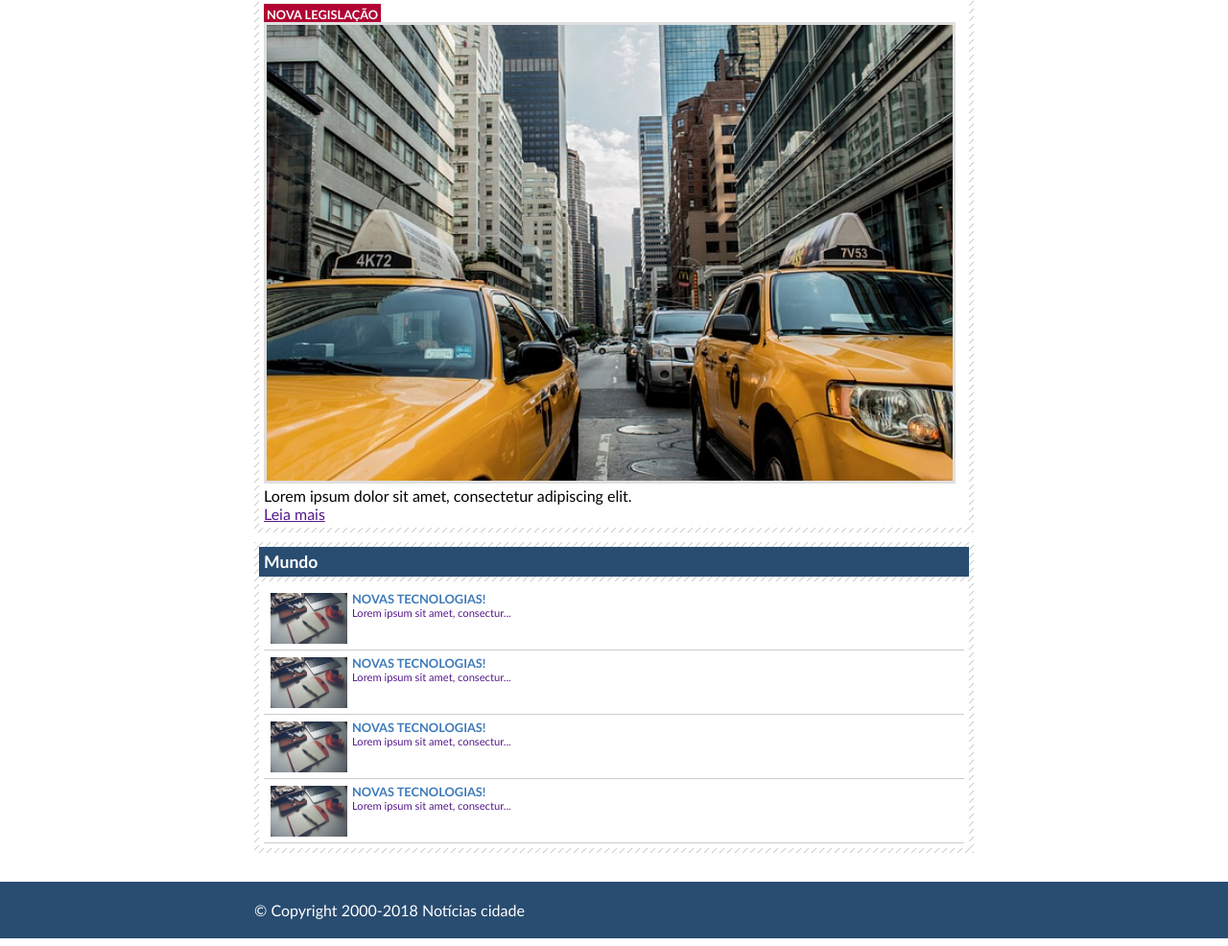
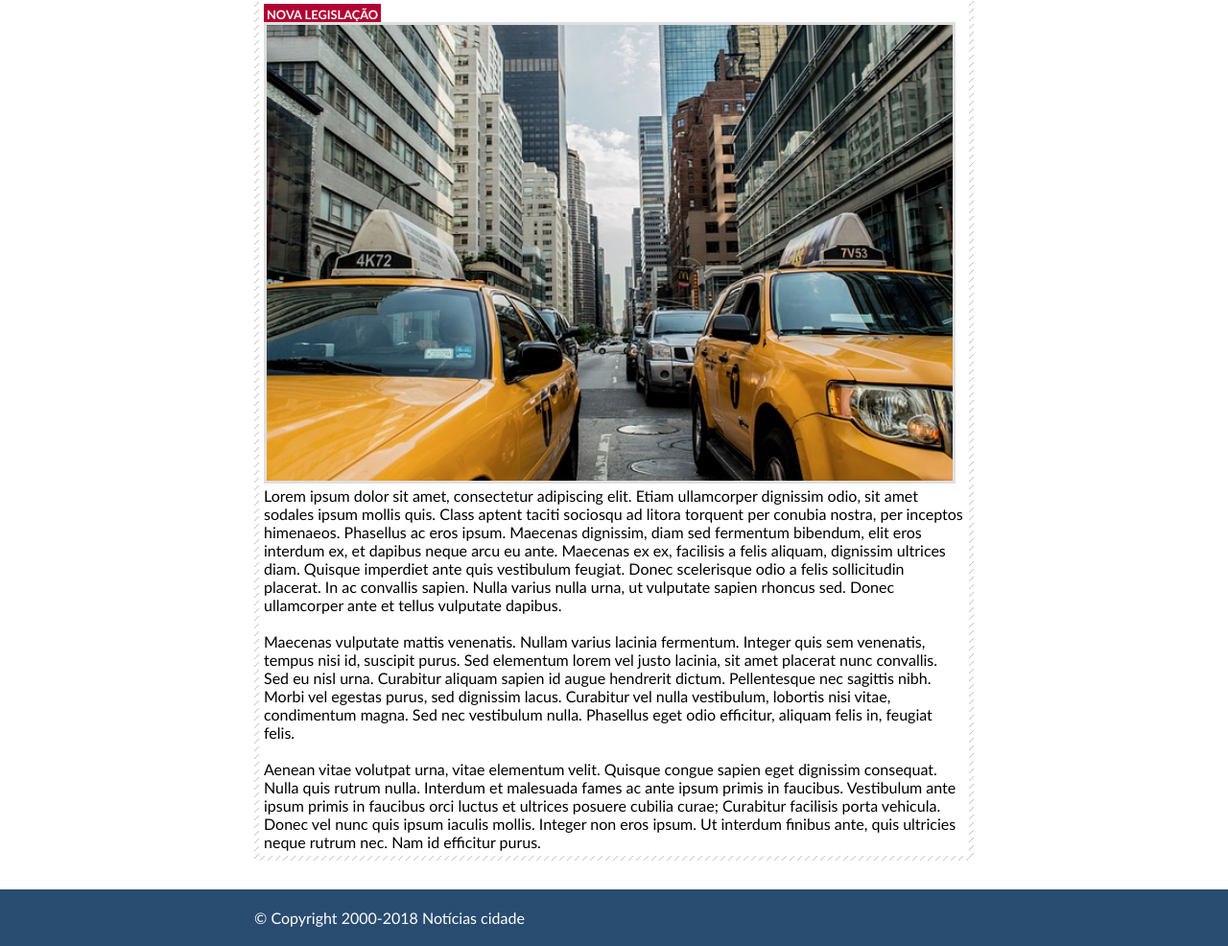
Before and after one commit to davicezarborgesdeveloper/desenvolvimento-web, a plain HTML site: page 4.NoticiaCidade/nova-legislacao.html in a window 1280 px wide. Shown: the part 287-1273 px from the top of the page at 96% size. Drawn offline with Linux system fonts and the light colour scheme.

Commit message:
finalização

```diff
--- a/4.NoticiaCidade/css/style.css
+++ b/4.NoticiaCidade/css/style.css
@@ -11,6 +11,22 @@ body {
 #container {
     width: 750px;
     margin: 0 auto;
+}
+
+a:link,
+a:visited {
+    color: #b10333;
+    padding: 2px;
+}
+
+a:hover {
+    color: #e50040;
+}
+
+ul {
+    margin: 0;
+    padding: 0;
+    list-style: none;
 }
 
 #topo {
@@ -27,11 +43,7 @@ body {
     text-indent: -3000px;
 }
 
-ul {
-    margin: 0;
-    padding: 0;
-    list-style: none;
-}
+
 
 
 #topo ul {
@@ -212,6 +224,7 @@ h3 {
 
 #lista-noticias li a p {
     font-size: 0.7em;
+    color: #000;
 }
 
 #lista-noticias li:hover {
--- a/4.NoticiaCidade/nova-legislacao.html
+++ b/4.NoticiaCidade/nova-legislacao.html
@@ -7,7 +7,7 @@
     <link rel="stylesheet" type="text/css" href="css/style.css">
 </head>
 
-<body id="uma-coluna" class="fotos">
+<body id="uma-coluna" class="home">
     <!-- Início container-->
     <div id="container">
         <!-- Início topo-->
@@ -32,45 +32,29 @@
                     <div class="caixa-conteudo">
                         <h3>Nova legislação</h3>
                         <img class="imagem-principal" src="images/taxi.jpg" width="100%">
-                        <p>Lorem ipsum dolor sit amet, consectetur adipiscing elit.</p>
-                        <a href="">Leia mais</a>
+                        <p>Lorem ipsum dolor sit amet, consectetur adipiscing elit. Etiam ullamcorper dignissim odio,
+                            sit amet sodales ipsum mollis quis. Class aptent taciti sociosqu ad litora torquent per
+                            conubia nostra, per inceptos himenaeos. Phasellus ac eros ipsum. Maecenas dignissim, diam
+                            sed fermentum bibendum, elit eros interdum ex, et dapibus neque arcu eu ante. Maecenas ex
+                            ex, facilisis a felis aliquam, dignissim ultrices diam. Quisque imperdiet ante quis
+                            vestibulum feugiat. Donec scelerisque odio a felis sollicitudin placerat. In ac convallis
+                            sapien. Nulla varius nulla urna, ut vulputate sapien rhoncus sed. Donec ullamcorper ante et
+                            tellus vulputate dapibus.</p><br>
+                        <p>Maecenas vulputate mattis venenatis. Nullam varius lacinia fermentum. Integer quis sem
+                            venenatis, tempus nisi id, suscipit purus. Sed elementum lorem vel justo lacinia, sit amet
+                            placerat nunc convallis. Sed eu nisl urna. Curabitur aliquam sapien id augue hendrerit
+                            dictum. Pellentesque nec sagittis nibh. Morbi vel egestas purus, sed dignissim lacus.
+                            Curabitur vel nulla vestibulum, lobortis nisi vitae, condimentum magna. Sed nec vestibulum
+                            nulla. Phasellus eget odio efficitur, aliquam felis in, feugiat felis.</p><br>
+                        <p>Aenean vitae volutpat urna, vitae elementum velit. Quisque congue sapien eget dignissim
+                            consequat. Nulla quis rutrum nulla. Interdum et malesuada fames ac ante ipsum primis in
+                            faucibus. Vestibulum ante ipsum primis in faucibus orci luctus et ultrices posuere cubilia
+                            curae; Curabitur facilisis porta vehicula. Donec vel nunc quis ipsum iaculis mollis. Integer
+                            non eros ipsum. Ut interdum finibus ante, quis ultricies neque rutrum nec. Nam id efficitur
+                            purus.</p>
                     </div>
                 </div>
-                <div class="caixa">
-                    <h2>Mundo</h2>
-                    <div class="caixa-conteudo">
-                        <ul id="lista-noticias">
-                            <li>
-                                <a href="">
-                                    <img src="images/tecnologia.jpg" width="80">
-                                    <h3>Novas Tecnologias!</h3>
-                                    <p>Lorem ipsum sit amet, consectur...</p>
-                                </a>
-                            </li>
-                            <li>
-                                <a href="">
-                                    <img src="images/tecnologia.jpg" width="80">
-                                    <h3>Novas Tecnologias!</h3>
-                                    <p>Lorem ipsum sit amet, consectur...</p>
-                                </a>
-                            </li>
-                            <li>
-                                <a href="">
-                                    <img src="images/tecnologia.jpg" width="80">
-                                    <h3>Novas Tecnologias!</h3>
-                                    <p>Lorem ipsum sit amet, consectur...</p>
-                                </a>
-                            </li>
-                            <li>
-                                <a href="">
-                                    <img src="images/tecnologia.jpg" width="80">
-                                    <h3>Novas Tecnologias!</h3>
-                                    <p>Lorem ipsum sit amet, consectur...</p>
-                                </a>
-                            </li>
-                        </ul>
-                    </div>
-                </div>
+
             </div>
         </div>
         <!-- Fim Conteudo-->
```
Also changed, not shown: 4.NoticiaCidade/index.html (+33 -0 lines).
